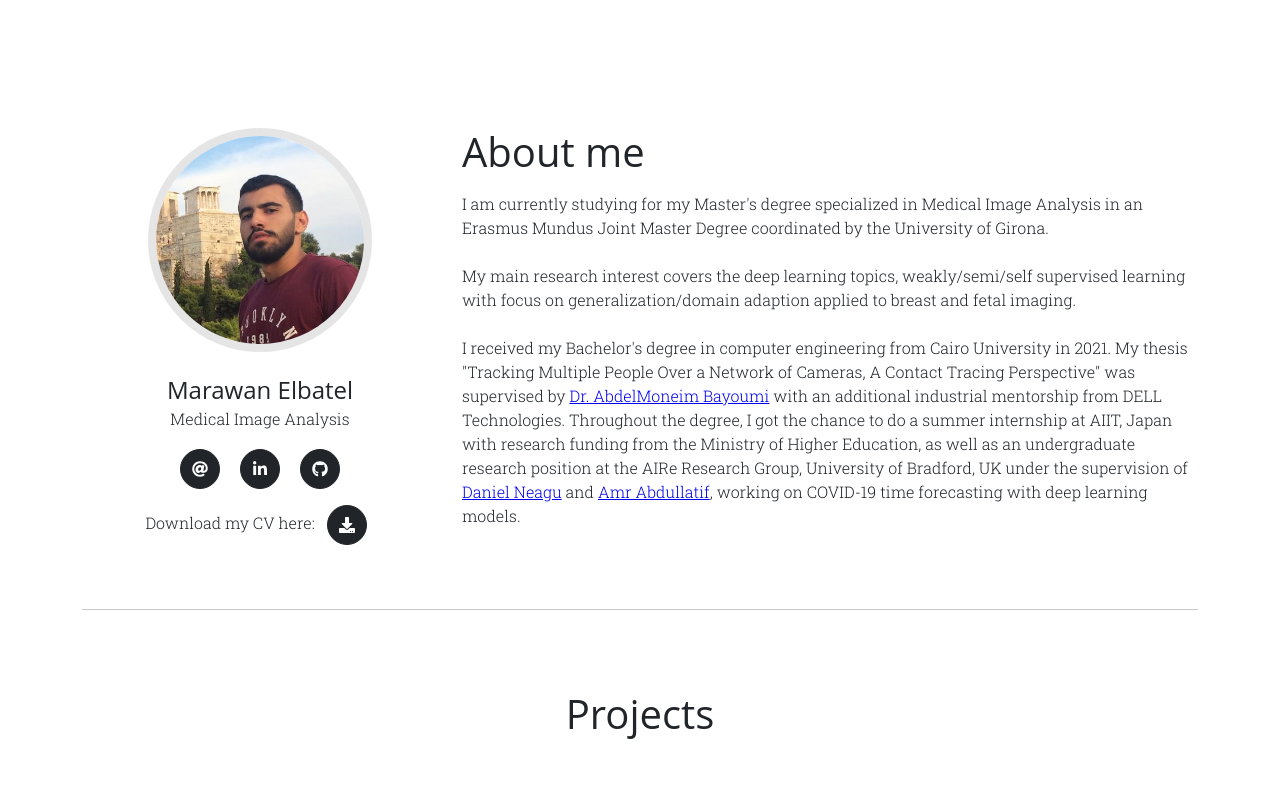
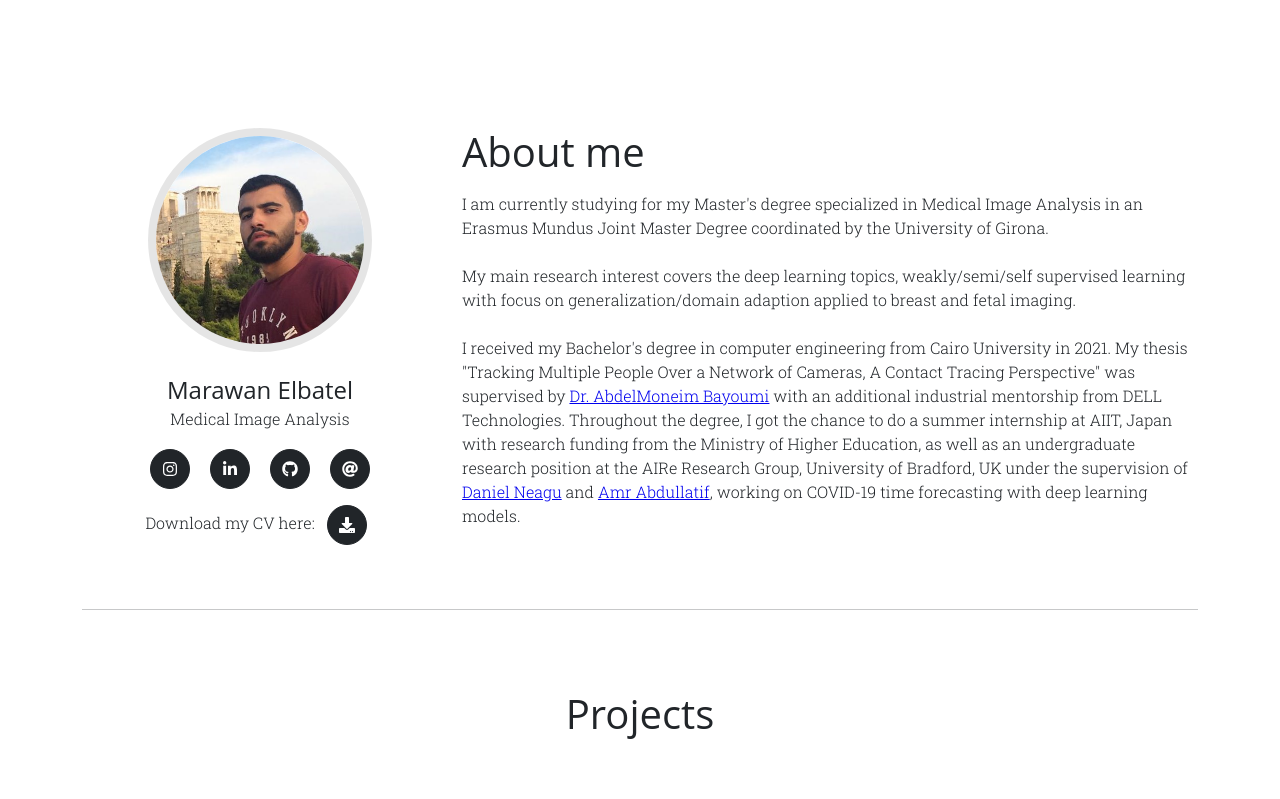
Before and after one commit to marwankefah/marwankefah.github.io, a plain HTML site: page index.html in a window 1280 px wide. Shown: the top 799 px of the page. Drawn offline with nearby package versions, Linux system fonts and the light colour scheme.

Commit message:
updated logos

```diff
--- a/index.html
+++ b/index.html
@@ -69,10 +69,10 @@
                             </p>
                             <!--<p class="text-muted">Lead Designer</p>-->
                             <p>
-
-                            	<a class="btn btn-dark btn-social mx-2" href="mailto:marwankefah@gmail.com"><i class="fas fa-at"></i></a>
+                                <a class="btn btn-dark btn-social mx-2" href="https://www.instagram.com/marwankefah"><i class="fab fa-instagram"></i></a>
                                 <a class="btn btn-dark btn-social mx-2" href="https://www.linkedin.com/in/marawan-elbatel/"><i class="fab fa-linkedin-in"></i></a>
                                 <a class="btn btn-dark btn-social mx-2" href="https://github.com/marwankefah"><i class="fab fa-github"></i></a>
+                            	<a class="btn btn-dark btn-social mx-2" href="mailto:marwankefah@gmail.com"><i class="fas fa-at"></i></a>
 
                             </p>
                             <p>
```
